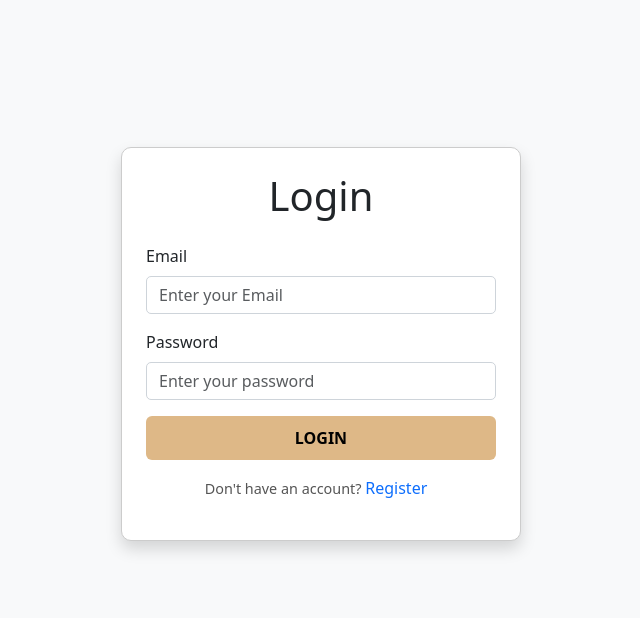
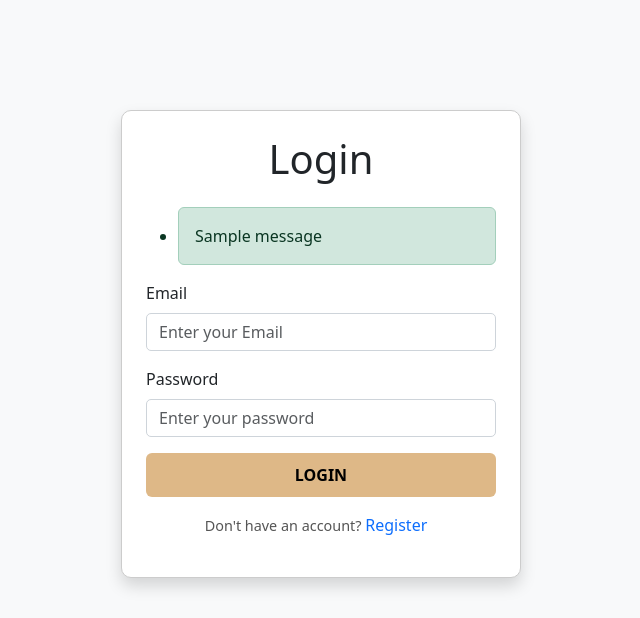
Before and after one commit to JoanChege/Future-Interns-Tasks, a Flask app: page /login in a window 1280 px wide. Shown: the part 70-688 px from the top of the page, without its empty margins (319-959 px from the left). Run offline with Flask 2, Linux system fonts and the light colour scheme; one stand-in notice (Sample message) is shown.

Commit message:
add message

```diff
--- a/FUTURE_FS_02/templates/login.html
+++ b/FUTURE_FS_02/templates/login.html
@@ -3,6 +3,15 @@
 <div class="container d-flex justify-content-center align-items-center" style="min-height: 80vh;">
     <div class="login-box p-4 shadow">
         <h1 class="text-center mb-4">Login</h1>
+        {% with messages = get_flashed_messages(with_categories=true)%}
+        {% if messages %}
+            <ul>
+                {% for category, message in messages %}
+                <li class ="alert alert-{{category}}">{{message}}</li>
+                {% endfor %}
+            </ul>
+            {% endif %}
+        {% endwith %}
         <form method="POST" action="{{ url_for('login') }}">
             <div class="mb-3">
                 <label for="email" class="form-label">Email</label>
```
